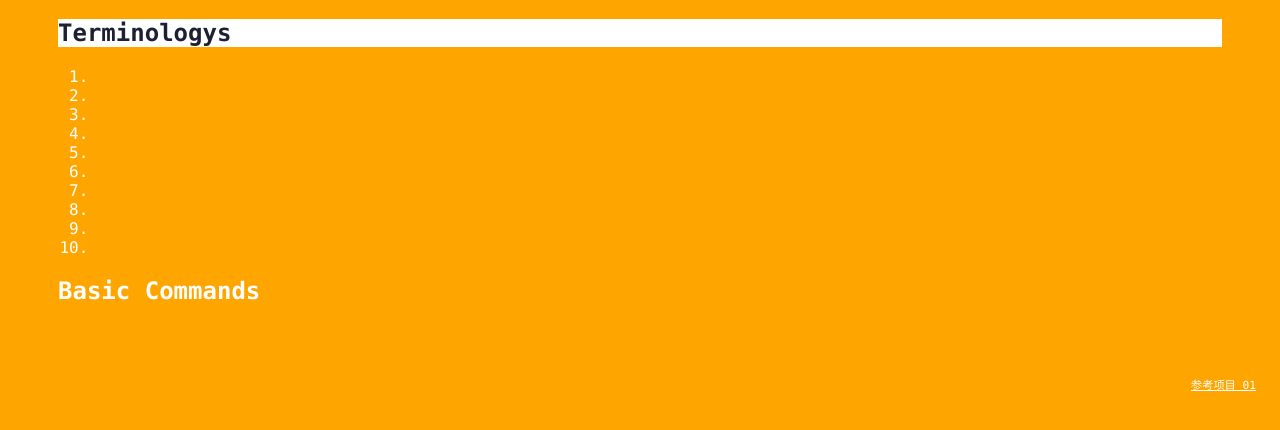
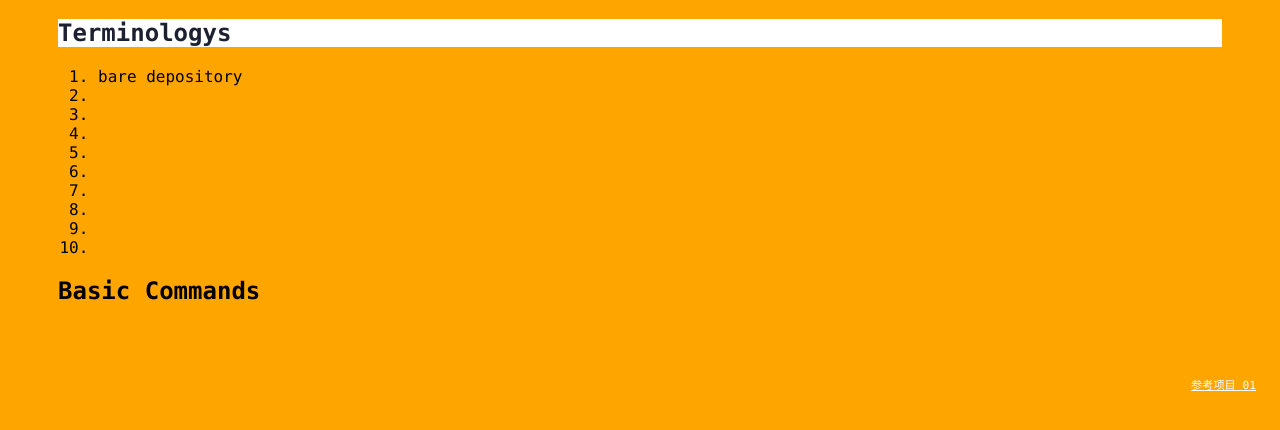
Before and after one commit to weizhaocn/git_learning, a plain HTML site: page index.html in a window 1280 px wide. Both pictures are taken after a click on the element "Terminologys". Shown: the part 226-656 px from the top of the page. Drawn offline with Linux system fonts and the light colour scheme.

Commit message:
Add one Terminology : bare depository

```diff
--- a/index.html
+++ b/index.html
@@ -14,7 +14,7 @@
         <div class="accordion"><h1>Terminologys</h1></div>
             <div class="panel">
                 <ol>
-                    <li></li>
+                    <li>bare depository</li>
                     <li></li>
                     <li></li>
                     <li></li>
--- a/styles/style.css
+++ b/styles/style.css
@@ -1,7 +1,7 @@
 body{
   background-color: orange;
   font-family: 'Monaco', sans-serif;
-  color: white;
+  color: black;
 }
 
 body a{
```
